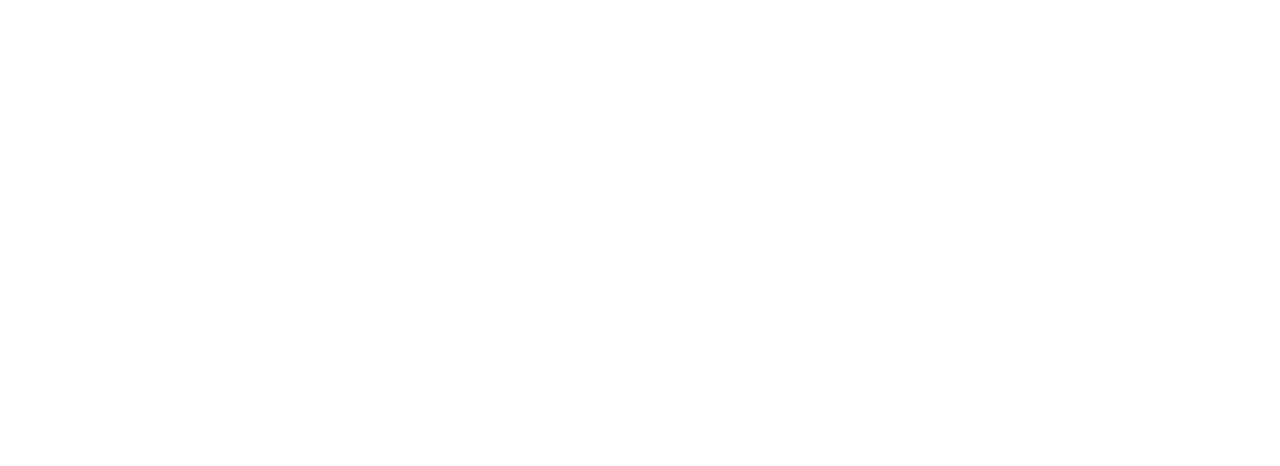
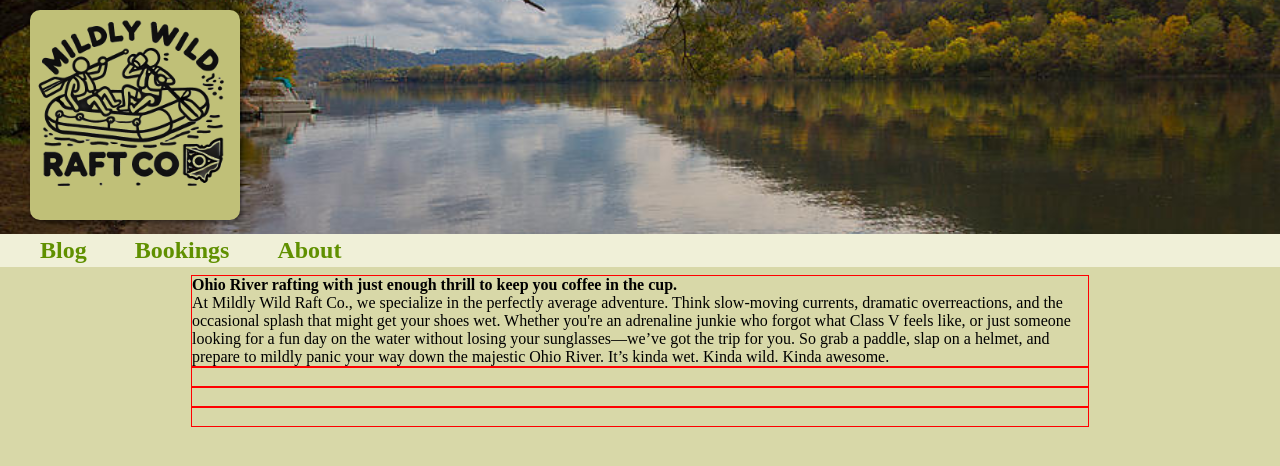
Before and after one commit to nptechitect/mildlywildraftco, a plain HTML site: page index.html in a window 1280 px wide. Drawn offline with Linux system fonts and the light colour scheme.

Commit message:
Desktop Header and Nav

```diff
--- a/index.html
+++ b/index.html
@@ -1,11 +1,48 @@
 <!DOCTYPE html>
-
 <html>
   <head>
-    <link rel="shortcut icon" href="favicon.ico" type="image/x-icon">
+    <link rel="shortcut icon" href="resources/images/favicon.ico" type="image/x-icon">
+    <link rel="stylesheet" type="text/css" href="resources/styles/styles.css">
+    <meta name="viewport" content="width=device-width, initial-scale=1">
+    <meta charset="UTF-8">
+    <title>Mildly Wild Raft Co.</title>
   </head>
 
   <body>
+    <header>
+      <div id="logo">
+        <img src="resources/images/logo_md.png" alt="Mildly Wild Raft Co. logo">
+      </div>
+      <div id="company-name">
+        <h1>Mildly Wild Raft Co.</h1>
+      </div>
+    </header>
+    <nav>
+      <ul>
+        <li><a href="#">Blog</a></li>
+        <li><a href="#">Bookings</a></li>
+        <li><a href="#">About</a></li>
+      </ul>
+    </nav>
+    <main>
+      <section class="intro">
+        <h2>Ohio River rafting with just enough thrill to keep you coffee in the cup.</h2>
+        <p>At Mildly Wild Raft Co., we specialize in the perfectly average adventure. Think slow-moving currents, dramatic overreactions, and the occasional splash that might get your shoes wet. Whether you're an adrenaline junkie who forgot what Class V feels like, or just someone looking for a fun day on the water without losing your sunglasses—we’ve got the trip for you.
 
+          So grab a paddle, slap on a helmet, and prepare to mildly panic your way down the majestic Ohio River. It’s kinda wet. Kinda wild. Kinda awesome.</p>
+      </section>
+      <section class="image-links">
+        &nbsp;
+      </section>
+      <section class="highlights">
+        &nbsp;
+      </section>
+      <section class="reviews">
+        &nbsp;
+      </section>
+    </main>
+    <footer>
+
+    </footer>
   </body>
 </html>
--- /dev/null
+++ b/resources/styles/styles.css
@@ -0,0 +1,108 @@
+/* CSS Variables */
+:root {
+    /* Background colors */
+    --bg-primary-color: #d8d8a8;
+    --bg-secondary-color: #f0f0d8;
+    --bg-tertiary-color: #c0c078;
+    --bg-quaternary-color: #609000;
+
+
+    /* Text colors */
+    --text-primary-color: #000000;
+    --text-secondary-color: #ffffff;
+    --text-tertiary-color: #609000;
+    --text-quaternary-color: #f00000;
+}
+
+/* Defaults */
+* {
+    padding: 0px;
+    margin: 0px;
+    font-size: 16px;
+}
+
+body {
+    background-color: var(--bg-primary-color);
+}
+
+/* Header */
+header {
+    /* background-color: var(--bg-secondary-color); */
+    background-image: url('../images/the-ohio-river-john-bailey.jpg');
+    background-size: cover;
+    background-position: center;
+    display: inline-flex;
+    width: 100%;
+    align-items: center;
+}
+
+#company-name {
+    display: none;
+}
+
+#logo img {
+    background-color: var(--bg-tertiary-color);
+    padding: 5px;
+    border-radius: 10px;
+    box-shadow: 2px 2px 5px rgba(0, 0, 0, 0.5);
+    margin: 10px 30px;
+    width: 200px;
+    height: 200px;
+}
+
+nav {
+    /* border: 1px solid red; */
+    background-color: var(--bg-secondary-color);
+    padding-left: 2rem;
+}
+
+nav ul {
+    display: flex;
+    justify-content: start;
+    list-style-type: none;
+}
+
+nav ul li {
+    /* border: 1px solid blue; */
+    padding: .2rem .5rem;
+    margin-right: 2rem;
+}
+
+nav ul li a {
+    font-size: 1.5rem;
+    font-weight: bold;
+    text-decoration: none;
+    color: var(--text-tertiary-color);
+}
+
+nav ul li a:hover {
+    color: var(--text-quaternary-color);
+}
+
+/* Page Content */
+main {
+    display: flex;
+    flex-direction: column;
+    align-items: center;
+    padding: .5rem 2rem;
+}
+
+@media only screen and (min-width: 1000px) {
+    main {
+        width: 70%;
+        margin: 0 auto;
+    }
+}
+
+@media only screen and (min-width: 640px) and (max-width: 1000px) {
+    main {
+        width: 100%;
+        margin: 0px;
+        padding: 0px;
+    }
+}
+
+main section {
+    width: 100%;
+    border: 1px solid red;
+}
```
Also changed, not shown: favicon.ico (deleted), resources/images/Logo_md.png (added), resources/images/Logo_md.webp (added), resources/images/favicon.ico (added), resources/images/the-ohio-river-john-bailey.jpg (added), styles.css (deleted).
